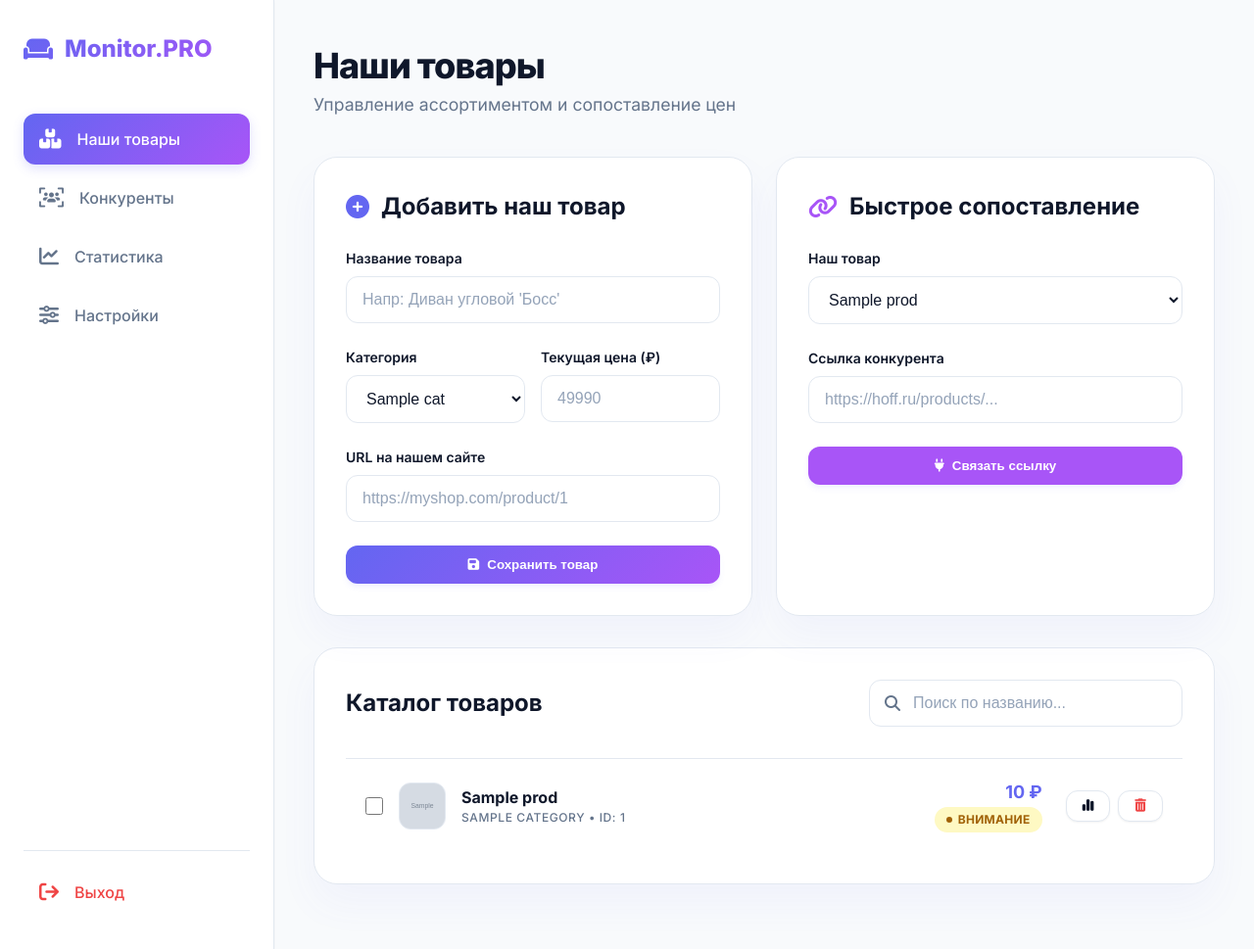
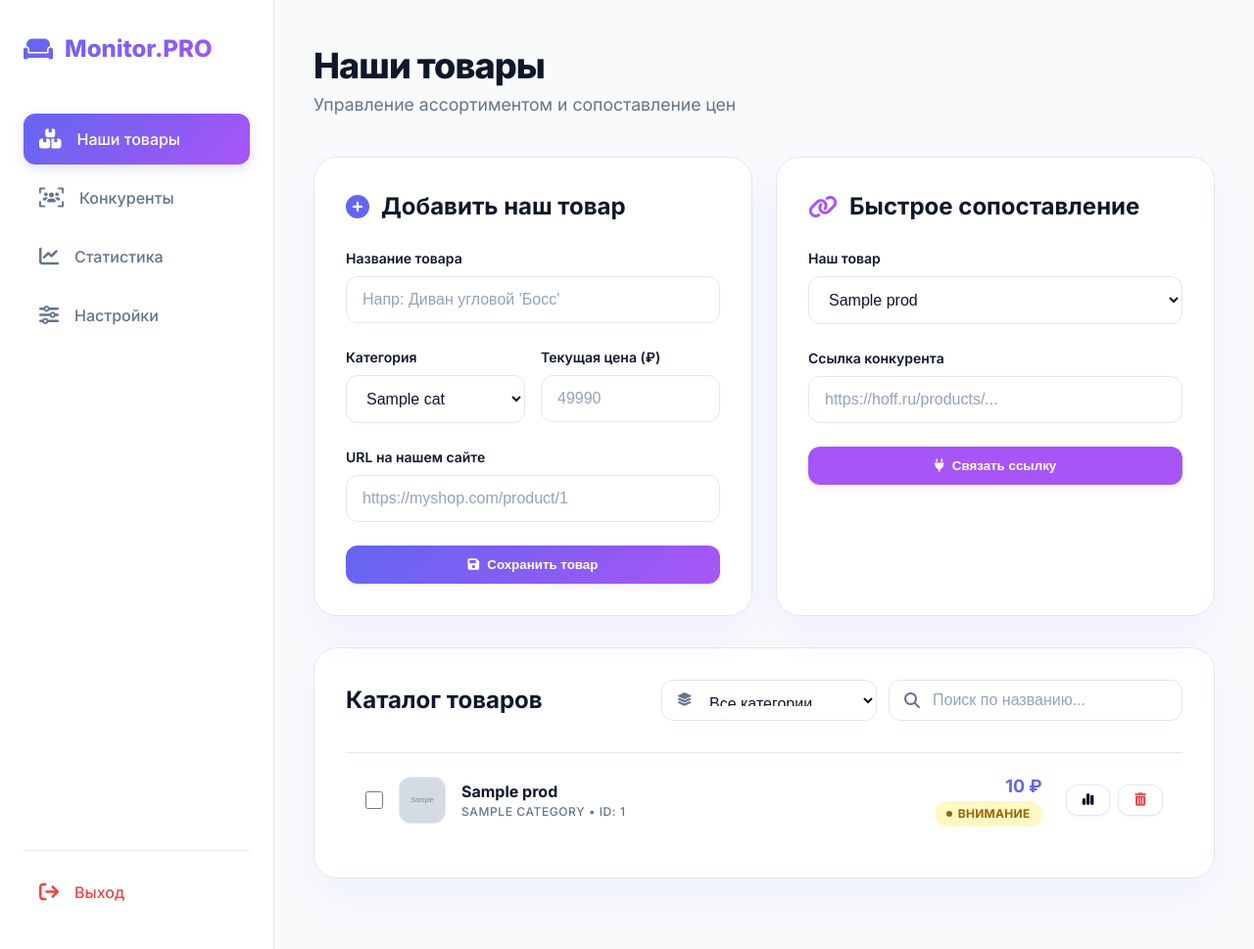
Before and after one commit to KhobotovViktor/pricemirror, a FastAPI app: template templates/admin.html in a window 1280 px wide. Shown: the whole page at 98% size. Run offline with FastAPI, Linux system fonts and the light colour scheme; the template is opened without the code that fills it: most values are stand-ins (such as "Sample title", 1, 10 or a date in 2020); grey boxes marked "Sample" are stand-in pictures.

Commit message:
✨ Feature: Added category filtering in 'Our Products' section

```diff
--- a/static/app.js
+++ b/static/app.js
@@ -101,8 +101,14 @@ document.addEventListener('DOMContentLoaded', () => {
         });
     }
 
-    // 4. Search Logics
-    initSearch('catalogSearch', '.product-item');
+    // 4. Search & Filter Logics
+    const catalogSearch = document.getElementById('catalogSearch');
+    const categoryFilter = document.getElementById('categoryFilter');
+
+    if (catalogSearch) catalogSearch.addEventListener('input', handleProductFilter);
+    if (categoryFilter) categoryFilter.addEventListener('change', handleProductFilter);
+
+    initSearch('competitorSearch', '.competitor-row');
 
     // 5. Modal Overlay Close
     const overlay = document.getElementById('modalOverlay');
@@ -146,6 +152,21 @@ function initSearch(inputId, itemSelector) {
             const text = item.innerText.toLowerCase();
             item.style.display = text.includes(query) ? 'flex' : 'none';
         });
+    });
+}
+
+function handleProductFilter() {
+    const query = document.getElementById('catalogSearch')?.value.toLowerCase() || '';
+    const categoryId = document.getElementById('categoryFilter')?.value || 'all';
+
+    document.querySelectorAll('.product-item').forEach(item => {
+        const name = item.dataset.name || '';
+        const itemCategory = item.dataset.category || '';
+
+        const matchesSearch = name.includes(query);
+        const matchesCategory = (categoryId === 'all' || itemCategory === categoryId);
+
+        item.style.display = (matchesSearch && matchesCategory) ? 'flex' : 'none';
     });
 }
 
--- a/templates/admin.html
+++ b/templates/admin.html
@@ -125,11 +125,22 @@
                     </div>
 
                     <div class="glass-card">
-                        <div style="display: flex; justify-content: space-between; align-items: center; margin-bottom: 2rem;">
-                            <h2>Каталог товаров</h2>
-                            <div style="position: relative; width: 320px;">
-                                <i class="fa-solid fa-search" style="position: absolute; left: 1rem; top: 50%; transform: translateY(-50%); color: var(--text-muted);"></i>
-                                <input type="text" id="catalogSearch" placeholder="Поиск по названию..." style="padding-left: 2.75rem;">
+                        <div style="display: flex; justify-content: space-between; align-items: center; margin-bottom: 2rem; gap: 1rem;">
+                            <h2 style="flex-shrink: 0;">Каталог товаров</h2>
+                            <div style="display: flex; gap: 0.75rem; flex-grow: 1; justify-content: flex-end;">
+                                <div style="position: relative; width: 220px;">
+                                    <i class="fa-solid fa-layer-group" style="position: absolute; left: 1rem; top: 50%; transform: translateY(-50%); color: var(--text-muted); font-size: 0.85rem;"></i>
+                                    <select id="categoryFilter" style="padding-left: 2.75rem; height: 42px;">
+                                        <option value="all">Все категории</option>
+                                        {% for cat in categories %}
+                                        <option value="{{ cat.id }}">{{ cat.name }}</option>
+                                        {% endfor %}
+                                    </select>
+                                </div>
+                                <div style="position: relative; width: 300px;">
+                                    <i class="fa-solid fa-search" style="position: absolute; left: 1rem; top: 50%; transform: translateY(-50%); color: var(--text-muted);"></i>
+                                    <input type="text" id="catalogSearch" placeholder="Поиск по названию..." style="padding-left: 2.75rem; height: 42px;">
+                                </div>
                             </div>
                         </div>
 
@@ -145,7 +156,7 @@
 
                         <div id="productList" style="border-top: 1px solid var(--border-soft);">
                             {% for prod in products %}
-                            <div class="product-item" data-id="{{ prod.id }}" data-name="{{ prod.name | lower }}">
+                            <div class="product-item" data-id="{{ prod.id }}" data-name="{{ prod.name | lower }}" data-category="{{ prod.category_id }}">
                                 <input type="checkbox" class="product-checkbox" onchange="updateBatchBar()" style="width: 18px; height: 18px; cursor: pointer; margin-right: 1rem;">
                                 <div style="width: 48px; height: 48px; border-radius: var(--radius-md); overflow: hidden; background: #f1f5f9; flex-shrink: 0; margin-right: 1rem; border: 1px solid var(--border-soft);">
                                     {% if prod.image_url %}
@@ -292,7 +303,7 @@
                 </section>
 
                 <!-- SHARED: PRODUCT ANALYTICS MODAL -->
-                <div id="analyticsSection" class="glass-card" style="display: none; position: fixed; top: 10%; right: 10%; left: 10%; bottom: 10%; z-index: 2000; overflow-y: auto; shadow: 0 0 100px rgba(0,0,0,0.2);">
+                <div id="analyticsSection" class="glass-card" style="display: none; position: fixed; top: 10%; right: 10%; left: 10%; bottom: 10%; z-index: 2000; overflow-y: auto; box-shadow: 0 0 100px rgba(0,0,0,0.2);">
                     <div style="display: flex; justify-content: space-between; align-items: start; margin-bottom: 2rem;">
                         <div>
                             <h2 id="analyticsTitle" style="font-size: 1.75rem; font-weight: 800; margin-bottom: 0.5rem;">Аналитика по товару</h2>
```
